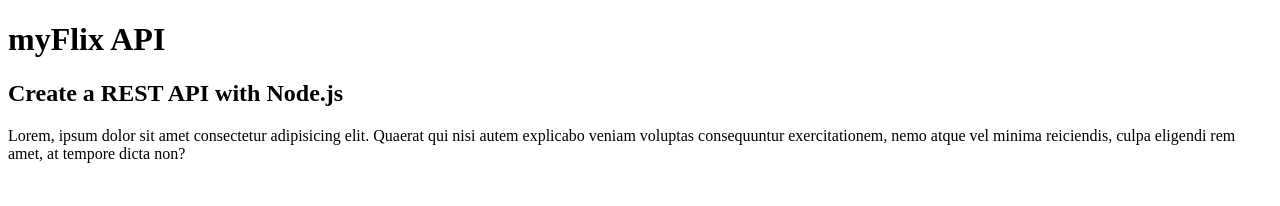
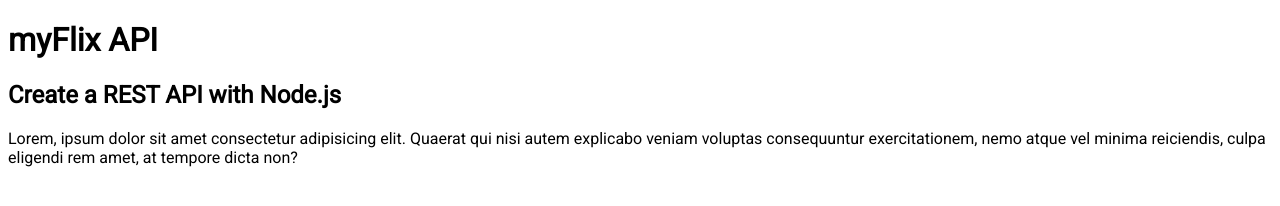
Before and after one commit to mirjSolution/myFlix, a website: page public/documentation.html in a window 1280 px wide. Drawn offline with Linux system fonts and the light colour scheme; files that its build step writes are made by us from their sources.

Commit message:
Add styles for the documentation

```diff
--- /dev/null
+++ b/css/styles.css
@@ -0,0 +1,3 @@
+body {
+  font-family: 'Roboto', sans-serif;
+}
--- a/index.js
+++ b/index.js
@@ -52,7 +52,7 @@ let movies = [
 // // The common parameter here specifies that requests should be logged using Morgan’s “common” format, which logs basic data such as IP address, the time of the request, the request method and path, as well as the status code that was sent back as a response
 app.use(morgan('common'))
 
-// // automatically routes all requests for static files -> URL endpoint is the /documentation/documentation.html
+// // automatically routes all requests for static files -> URL endpoint is the /documentation.html
 app.use(express.static('public'));
 
 /*
--- a/public/documentation.html
+++ b/public/documentation.html
@@ -4,6 +4,8 @@
     <meta charset="UTF-8">
     <meta name="viewport" content="width=device-width, initial-scale=1.0">
     <title>Document</title>
+    <link href="https://fonts.googleapis.com/css2?family=Roboto&display=swap" rel="stylesheet">
+    <link rel="stylesheet" href="css/styles.css">
 </head>
 <body>
     <h1>myFlix API</h1>
```
